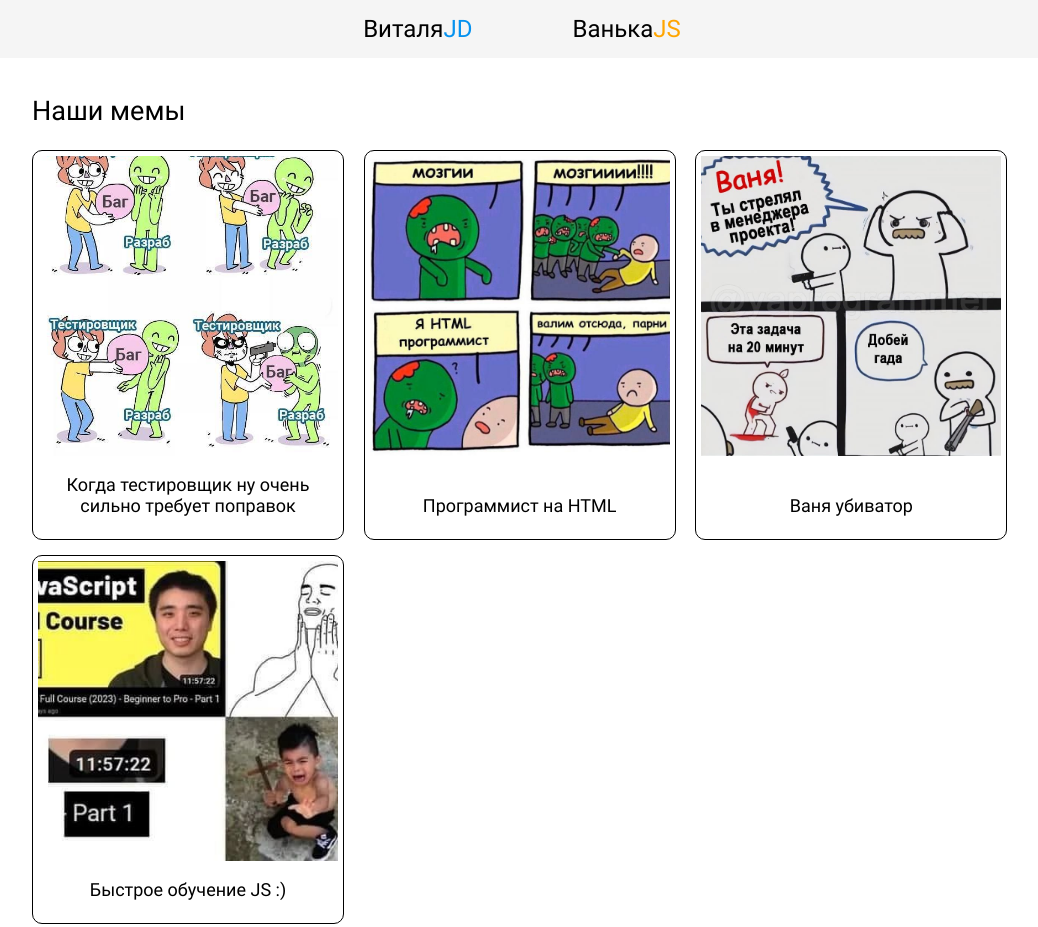
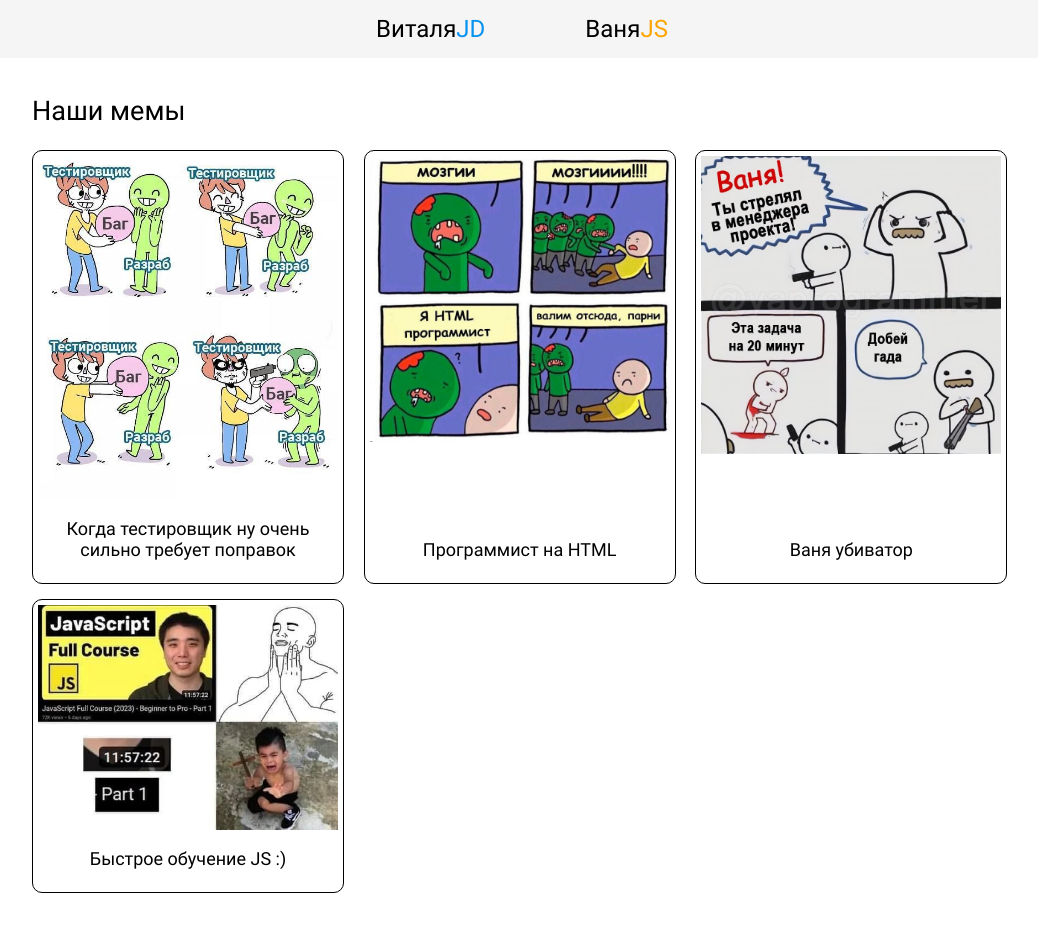
Before and after one commit to qJinDrew/html.css, a plain HTML site: page index.html in a window 1280 px wide. Shown: the top 927 px of the page, without its empty margins (118-1156 px from the left). Drawn offline with Linux system fonts and the light colour scheme.

Commit message:
fix: картинки

```diff
--- a/index.css
+++ b/index.css
@@ -60,7 +60,7 @@
   padding: 0;
   list-style: none;
   display: grid;
-  grid-template-columns: repeat(3, 1fr);
+  grid-template-columns: repeat(auto-fit, minmax(284px, 1fr));
   gap: 15px;
 }
 
@@ -73,12 +73,16 @@
   justify-content: space-between;
   padding: 5px;
   align-items: center;
+  transition: box-shadow 0.2s;
+}
+
+.memes__item:hover {
+  box-shadow: 0 0 15px 1px rgba(0, 0, 0, 0.3);
 }
 
 .memes__img {
-  width: 300px;
-  height: 300px;
-  object-fit: cover;
+  max-width: 300px;
+  width: 100%;
 }
 
 .memes__description {
--- a/index.html
+++ b/index.html
@@ -20,7 +20,7 @@
           </a>
         </li>
         <li class="nav__item">
-          <a class="link nav__link" href="https://github.com/Shekko777" target="_blank">Ванька<span
+          <a class="link nav__link" href="https://github.com/Shekko777" target="_blank">Ваня<span
               class="title__span">JS</span></a>
         </li>
       </ul>
```
